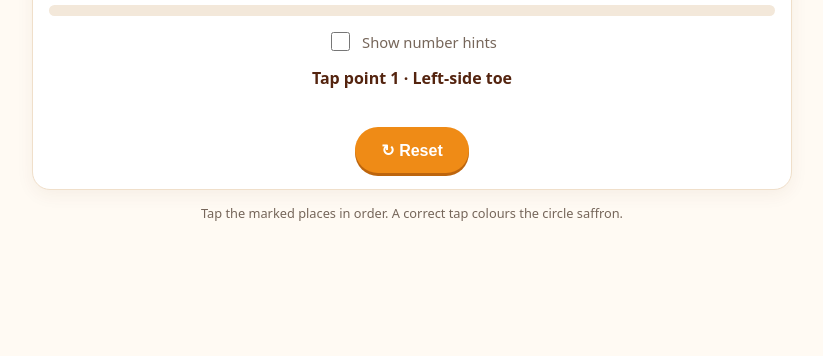
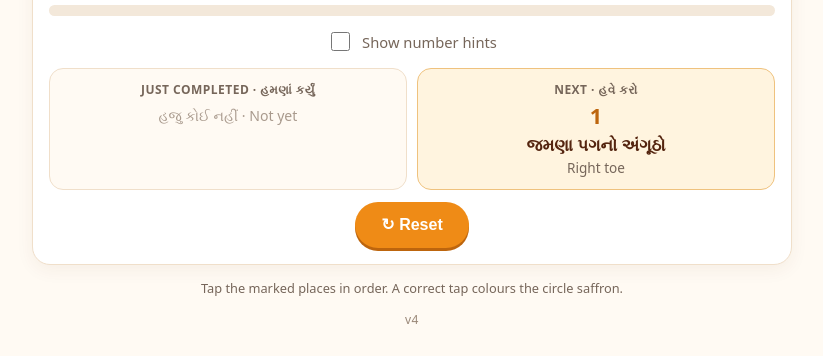
Before and after one commit to rs24/jain-puja, a plain HTML site: page index.html in a window 1280 px wide. Shown: the part 927-1283 px from the top of the page, without its empty margins (228-1051 px from the left). Before the commit the page ends 1177 px from the top, so only its background shows below. Drawn offline with Linux system fonts and the light colour scheme.

Commit message:
Add files via upload

```diff
--- a/index.html
+++ b/index.html
@@ -102,13 +102,31 @@
   .hint-toggle input { width:19px; height:19px; accent-color:var(--saffron); cursor:pointer; }
   #numberMasks { display:inline; }
   .art-wrap.hints-on #numberMasks { display:none; }
-  .instruction {
-    margin: 13px 0 0;
-    min-height: 48px;
+  .step-panels {
+    display: grid;
+    grid-template-columns: repeat(2, minmax(0, 1fr));
+    gap: 10px;
+    margin-top: 14px;
+  }
+  .step-card {
+    min-width: 0;
+    padding: 12px 10px;
+    border: 1px solid #f0dfca;
+    border-radius: 14px;
+    background: #fffaf3;
     text-align: center;
-    font-size: 1rem;
-    color: var(--ink);
-    font-weight: 650;
+  }
+  .step-card.next-card { background: #fff4df; border-color: #efc27e; }
+  .step-kicker { color: var(--muted); font-size: .75rem; font-weight: 750; letter-spacing: .04em; text-transform: uppercase; }
+  .step-number { color: var(--saffron-dark); font-size: 1.35rem; font-weight: 850; margin: 3px 0; }
+  .step-gu { font-size: 1.05rem; font-weight: 800; line-height: 1.4; }
+  .step-en { color: var(--muted); font-size: .85rem; margin-top: 2px; line-height: 1.35; }
+  .step-empty { color: #a99a8d; font-size: .88rem; padding: 8px 0; }
+  @media (max-width: 420px) {
+    .step-panels { gap: 7px; }
+    .step-card { padding: 10px 6px; }
+    .step-gu { font-size: .96rem; }
+    .step-en { font-size: .78rem; }
   }
   .actions { display: flex; justify-content: center; margin-top: 12px; }
   button.reset {
@@ -128,6 +146,13 @@
   @media (min-width: 650px) {
     body { padding-top: 26px; }
     .panel { padding: 16px; }
+  }
+  .version-footer {
+    margin: 14px auto 0;
+    text-align: center;
+    color: #9a8878;
+    font-size: .75rem;
+    letter-spacing: .04em;
   }
 </style>
 </head>
@@ -206,12 +231,24 @@
     <div class="hint-toggle">
       <label for="hintToggle"><input id="hintToggle" type="checkbox"><span>Show number hints</span></label>
     </div>
-    <div class="instruction" id="instruction" aria-live="polite">Find point 1 and tap the circle to begin.</div>
+    <div class="step-panels" aria-live="polite">
+      <div class="step-card" id="doneCard">
+        <div class="step-kicker">Just completed · હમણાં કર્યું</div>
+        <div class="step-empty">હજુ કોઈ નહીં · Not yet</div>
+      </div>
+      <div class="step-card next-card" id="nextCard">
+        <div class="step-kicker">Next · હવે કરો</div>
+        <div class="step-number">1</div>
+        <div class="step-gu">જમણા પગનો અંગૂઠો</div>
+        <div class="step-en">Right toe</div>
+      </div>
+    </div>
     <div class="actions">
       <button class="reset" id="reset" type="button">↻ Reset</button>
     </div>
   </section>
   <p class="note">Tap the marked places in order. A correct tap colours the circle saffron.</p>
+  <footer class="version-footer" aria-label="Application version">v4</footer>
 </main>
 
 <script>
@@ -220,27 +257,53 @@
   const countEl = document.getElementById('count');
   const bar = document.getElementById('bar');
   const progress = document.getElementById('progress');
-  const instruction = document.getElementById('instruction');
   const hintToggle = document.getElementById('hintToggle');
   const artWrap = document.getElementById('artWrap');
+  const doneCard = document.getElementById('doneCard');
+  const nextCard = document.getElementById('nextCard');
   hintToggle.addEventListener('change', () => artWrap.classList.toggle('hints-on', hintToggle.checked));
+
+  // Gujarati and English labels follow the point list confirmed for this practice page.
   const names = [
-    'Left-side toe', 'Right-side toe', 'Left-side knee', 'Right-side knee',
-    'Forearm on the left side of the picture (just above the palm)', 'Forearm on the right side of the picture (just above the palm)',
-    'Shoulder on the left side of the picture', 'Shoulder on the right side of the picture', 'Centre of head',
-    'Forehead', 'Throat', 'Chest', 'Navel'
+    ['જમણા પગનો અંગૂઠો', 'Right toe'],
+    ['ડાબા પગનો અંગૂઠો', 'Left toe'],
+    ['ડાબો ઘૂંટણ', 'Left knee'],
+    ['જમણો ઘૂંટણ', 'Right knee'],
+    ['ડાબા હાથનું કાંડું', 'Left forearm, just above the palm'],
+    ['જમણા હાથનું કાંડું', 'Right forearm, just above the palm'],
+    ['ડાબો ખભો', 'Left shoulder'],
+    ['જમણો ખભો', 'Right shoulder'],
+    ['મસ્તક', 'Centre of head'],
+    ['કપાળ', 'Forehead'],
+    ['કંઠ', 'Throat'],
+    ['હૃદયસ્થાન', 'Chest'],
+    ['નાભિ', 'Navel']
   ];
   let next = 1;
+  let lastCompleted = 0;
+
+  function cardContent(step, kicker) {
+    const [gu, en] = names[step - 1];
+    return `<div class="step-kicker">${kicker}</div>
+      <div class="step-number">${step}</div>
+      <div class="step-gu" lang="gu">${gu}</div>
+      <div class="step-en">${en}</div>`;
+  }
 
   function update() {
     const completed = next - 1;
     countEl.textContent = `${completed} / 13`;
     bar.style.width = `${completed / 13 * 100}%`;
     progress.setAttribute('aria-valuenow', String(completed));
+
+    doneCard.innerHTML = lastCompleted
+      ? cardContent(lastCompleted, 'Just completed · હમણાં કર્યું')
+      : '<div class="step-kicker">Just completed · હમણાં કર્યું</div><div class="step-empty">હજુ કોઈ નહીં · Not yet</div>';
+
     if (next <= 13) {
-      instruction.textContent = `Tap point ${next} · ${names[next - 1]}`;
+      nextCard.innerHTML = cardContent(next, 'Next · હવે કરો');
     } else {
-      instruction.textContent = 'શાબાશ! Wonderful! You completed Chandan Puja! 🙏';
+      nextCard.innerHTML = '<div class="step-kicker">Complete · પૂર્ણ</div><div class="step-gu" lang="gu">શાબાશ!</div><div class="step-en">Wonderful! All 13 steps completed.</div>';
     }
   }
 
@@ -249,6 +312,7 @@
       const target = targets.find(el => Number(el.dataset.step) === step);
       target.classList.add('done');
       target.setAttribute('aria-pressed', 'true');
+      lastCompleted = step;
       next += 1;
       update();
       if (next === 14) {
@@ -273,6 +337,7 @@
 
   document.getElementById('reset').addEventListener('click', () => {
     next = 1;
+    lastCompleted = 0;
     targets.forEach(target => {
       target.classList.remove('done');
       target.setAttribute('aria-pressed', 'false');
```
